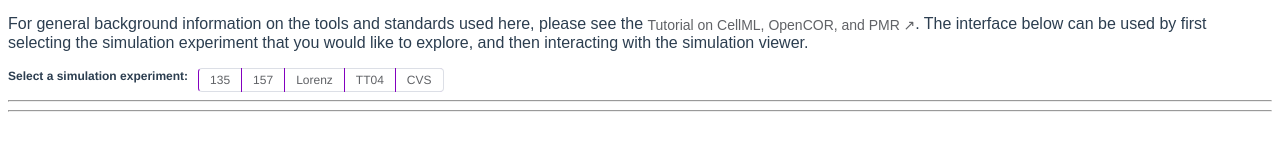
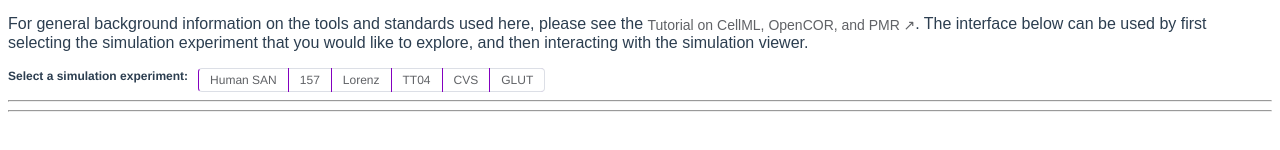
Before and after one commit to nickerso/simvuer, a Vue app: page / in a window 1280 px wide. Shown: the part 164-314 px from the top of the page. Built offline with nearby package versions, Linux system fonts and the light colour scheme.

Commit message:
refining description of available simulation experiments

```diff
--- a/src/App.vue
+++ b/src/App.vue
@@ -22,19 +22,13 @@
     <hr />
     <div v-for="resource in resources()" v-bind:key="resource.id">
       <div v-if="isResourceInitialised(resource.id)" v-show="resource.id === activeResource">
-        <div v-if="typeof resource.id === 'number'">
-          <span>
-            <strong>Dataset <a :href="datasetUrl(resource.id)" target="_blank">{{ resource.id }}</a>:</strong> {{ resource.description }}
-          </span>
-          <hr />
-        </div>
         <div class="simulation-experiment-header">
-          <span>
-            <strong>Simulation experiment <a :href="resource.id" target="_blank">{{ resource.label }}</a>:</strong> {{ resource.description }}
-          </span>
+          <div class="simulation-experiment-description">
+            <strong>Simulation experiment <el-link v-external :href="resource.documentation">{{ resource.label }}</el-link>:</strong> {{ resource.description }}
+          </div>
           <!-- Thumbnail -->
           <img
-            src="https://models.physiomeproject.org/e/80c/ten_tusscher_2004.png"
+            :src="resource.image"
             alt="Thumbnail"
             class="thumbnail"
             @click="modelDialogVisible = true"
@@ -47,13 +41,13 @@
             align-center
           >
             <img
-              src="https://models.physiomeproject.org/e/80c/ten_tusscher_2004.png"
+              :src="resource.image"
               alt="Full Image"
               class="full-image"
             />
           </el-dialog>
         </div>
-        <SimulationVuer :apiLocation="apiLocation" :id="resource.id" style="height: 640px;" />
+        <SimulationVuer :apiLocation="apiLocation" :id="resource.omex" style="height: 640px;" />
       </div>
     </div>
     <div v-if="activeResource === -1">
@@ -83,17 +77,32 @@ export default {
       apiLocation: "",
       combineArchives: [],
       datasetUrls: [
-        { id: "https://raw.githubusercontent.com/opencor/webapp/refs/heads/main/tests/models/ui/135.omex", label: "135", description: "COMBINE archive" },
-        { id: "https://raw.githubusercontent.com/opencor/webapp/refs/heads/main/tests/models/ui/157.omex", label: "157", description: "COMBINE archive" },
-        { id: "https://raw.githubusercontent.com/opencor/webapp/refs/heads/main/tests/models/ui/lorenz.omex", label: "Lorenz", description: "COMBINE archive" },
+        { id: "sparc-dataset-135",
+          omex: "https://raw.githubusercontent.com/opencor/webapp/refs/heads/main/tests/models/ui/135.omex",
+          label: "Human SAN",
+          description: "We use the COMBINE archive for an action potential model of the human sinoatrial node cell model and simulation experiment from a dataset published on the SPARC Portal. In this simulation experiment, the effect of stellate or vagal nerve stimulation on the action potential is explored.",
+          documentation: "https://doi.org/10.26275/r4zj-yyzw",
+          image: "https://assets.discover.pennsieve.io/dataset-assets/135/8/banner.jpg"
+        },
+        { id: "157p", omex: "https://raw.githubusercontent.com/opencor/webapp/refs/heads/main/tests/models/ui/157.omex", label: "157", description: "COMBINE archive" },
+        { id: "lorenz-p", omex: "https://raw.githubusercontent.com/opencor/webapp/refs/heads/main/tests/models/ui/lorenz.omex", label: "Lorenz", description: "COMBINE archive" },
         {
-          id: "https://raw.githubusercontent.com/opencor/webapp/refs/heads/main/tests/models/ui/tt04.omex",
+          id: "ttnp04-p",
+          omex: "https://raw.githubusercontent.com/opencor/webapp/refs/heads/main/tests/models/ui/tt04.omex",
           documentation: "https://models.physiomeproject.org/e/80c",
           image: "https://models.physiomeproject.org/e/80c/ten_tusscher_2004.png",
           label: "TT04",
           description: "ten Tusscher 2004 human ventricular cell model"
         },
-        { id: "https://raw.githubusercontent.com/opencor/webapp/refs/heads/main/tests/models/ui/cvs.omex", label: "CVS", description: "COMBINE archive" },
+        { id: "cvs-p", omex: "https://raw.githubusercontent.com/opencor/webapp/refs/heads/main/tests/models/ui/cvs.omex", label: "CVS", description: "COMBINE archive" },
+        {
+          id: "glut-p1",
+          omex: "https://raw.githubusercontent.com/opencor/webapp/refs/heads/main/tests/models/ui/lorenz.omex",
+          documentation: "https://models.physiomeproject.org/workspace/d5c",
+          image: "https://models.physiomeproject.org/workspace/d5c/rawfile/d12a060fe562a5289b8e256a4bd6dde6d8d46add/GLUT_BG.png",
+          label: "GLUT",
+          description: "Glucose transporter model"
+        }
       ],
       activeResource: 0,
       initialisedResources: [],
@@ -182,6 +191,12 @@ div.simulation-experiment-header {
   background-color: #f9f2fc;
 }
 
+div.simulation-experiment-description {
+  margin-right: 120px;
+  font-size: 14px;
+  text-align: left;
+}
+
 .thumbnail {
   cursor: pointer;
   border-radius: 6px;
@@ -196,7 +211,7 @@ div.simulation-experiment-header {
   background-color: white;
 }
 .thumbnail:hover {
-  transform: scale(2.5);
+  transform: scale(4);
 }
 
 .full-image {
```
